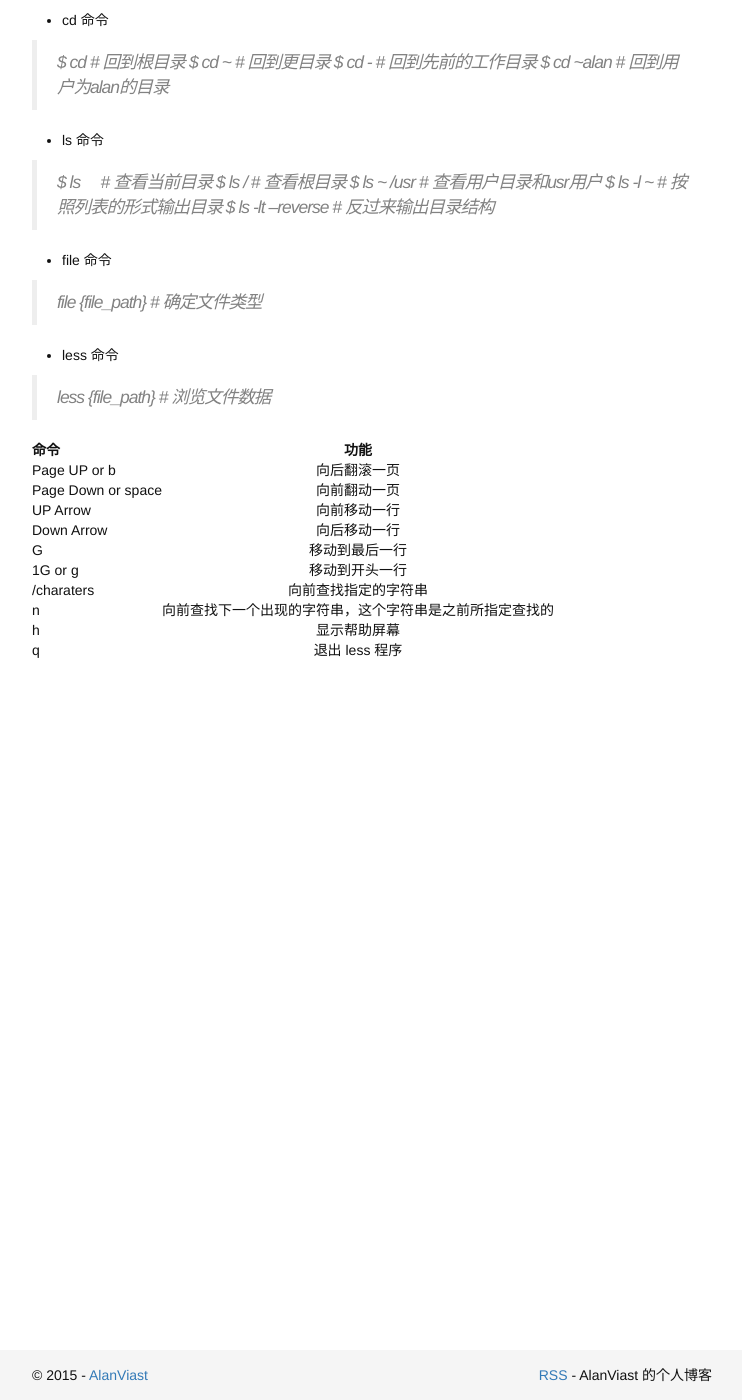
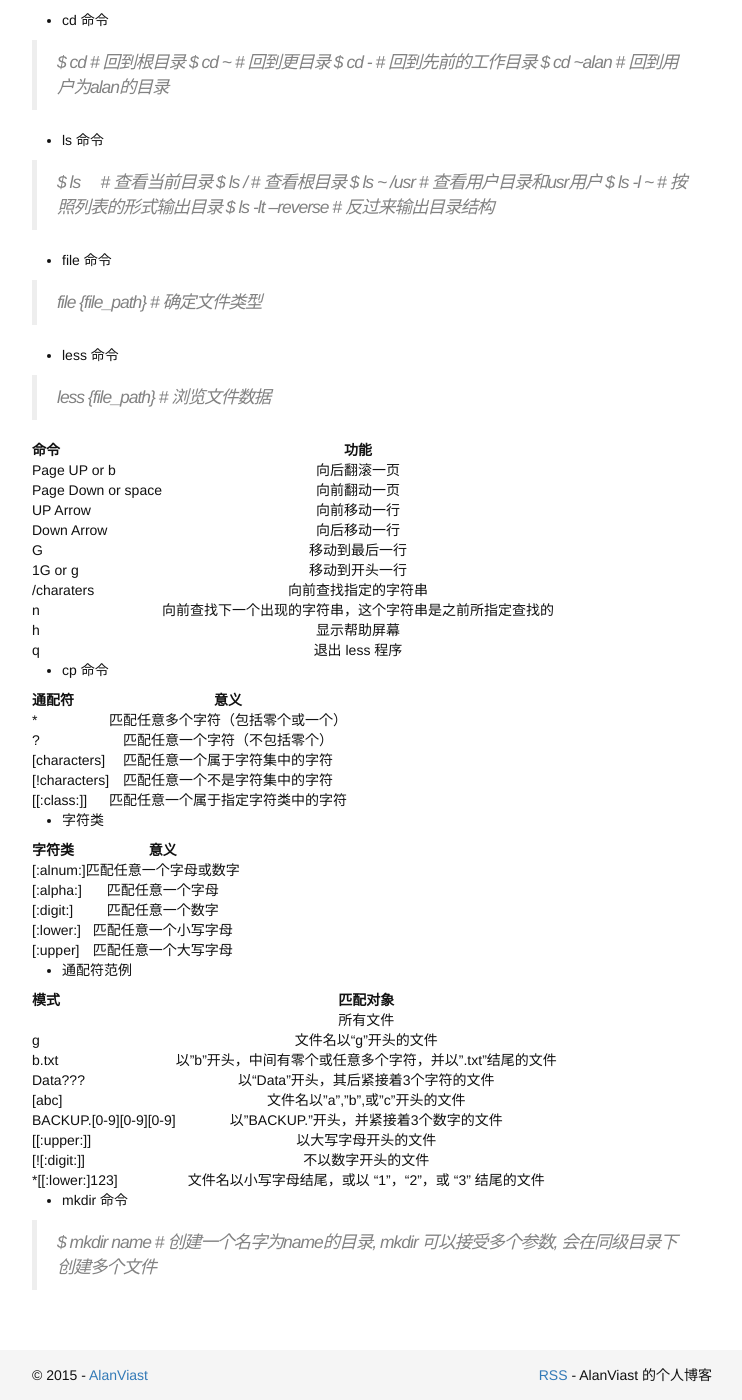
Before and after one commit to AlanViast/alanviast.github.io, a Jekyll site: the page built from _posts/2015-06-25-learn-shell.md, in a window 1280 px wide and 1400 px high, scrolled down 237 px. Shown: the whole window, without its empty margins (268-1010 px from the left). Built offline with Jekyll 4.4.1, drawn with Linux system fonts in a browser that asks for light colours; Markdown is read by kramdown in place of the engine named in the settings.

Commit message:
Completion of Chapter 5 mkdir commond

```diff
--- a/_posts/2015-06-25-learn-shell.md
+++ b/_posts/2015-06-25-learn-shell.md
@@ -44,3 +44,43 @@ categories: Linux, Shell
 |n | 向前查找下一个出现的字符串，这个字符串是之前所指定查找的 |
 |h | 显示帮助屏幕 |
 |q | 退出 less  程序 |
+
+* cp 命令
+
+| 通配符 |  意义 |
+| --------- |:-------:|
+| * | 匹配任意多个字符（包括零个或一个）|
+| ? | 匹配任意一个字符（不包括零个）|
+| [characters] | 匹配任意一个属于字符集中的字符 |
+| [!characters] | 匹配任意一个不是字符集中的字符 |
+| [[:class:]] | 匹配任意一个属于指定字符类中的字符 |
+
+* 字符类
+
+| 字符类 | 意义 |
+|  --------- |:-------:|
+| [:alnum:] | 匹配任意一个字母或数字 |
+| [:alpha:] | 匹配任意一个字母 |
+| [:digit:] | 匹配任意一个数字 |
+| [:lower:] | 匹配任意一个小写字母 |
+| [:upper]  | 匹配任意一个大写字母 |
+
+* 通配符范例
+
+| 模式 | 匹配对象 |
+|  --------- |:-------:|
+| |所有文件|
+| g | 文件名以“g”开头的文件 |
+| b.txt | 以"b"开头，中间有零个或任意多个字符，并以".txt"结尾的文件 |
+| Data??? | 以“Data”开头，其后紧接着3个字符的文件 |
+| [abc] | 文件名以"a","b",或"c"开头的文件 |
+| BACKUP.[0-9][0-9][0-9] |  以"BACKUP."开头，并紧接着3个数字的文件 |
+| [[:upper:]] | 以大写字母开头的文件 |
+| [![:digit:]] | 不以数字开头的文件 |
+| *[[:lower:]123] | 文件名以小写字母结尾，或以 “1”，“2”，或 “3” 结尾的文件 |
+
+
+
+* mkdir 命令
+
+> $ mkdir name # 创建一个名字为name的目录, mkdir 可以接受多个参数, 会在同级目录下创建多个文件
```
